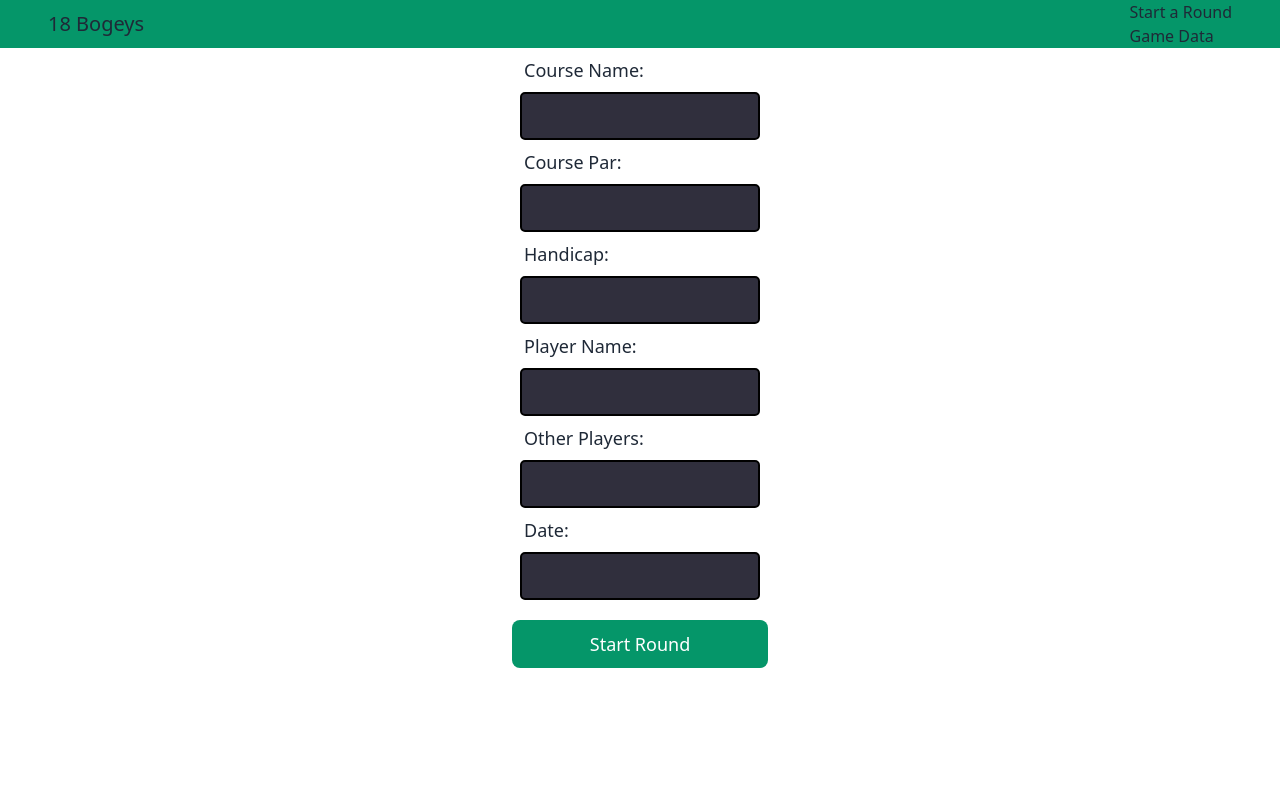
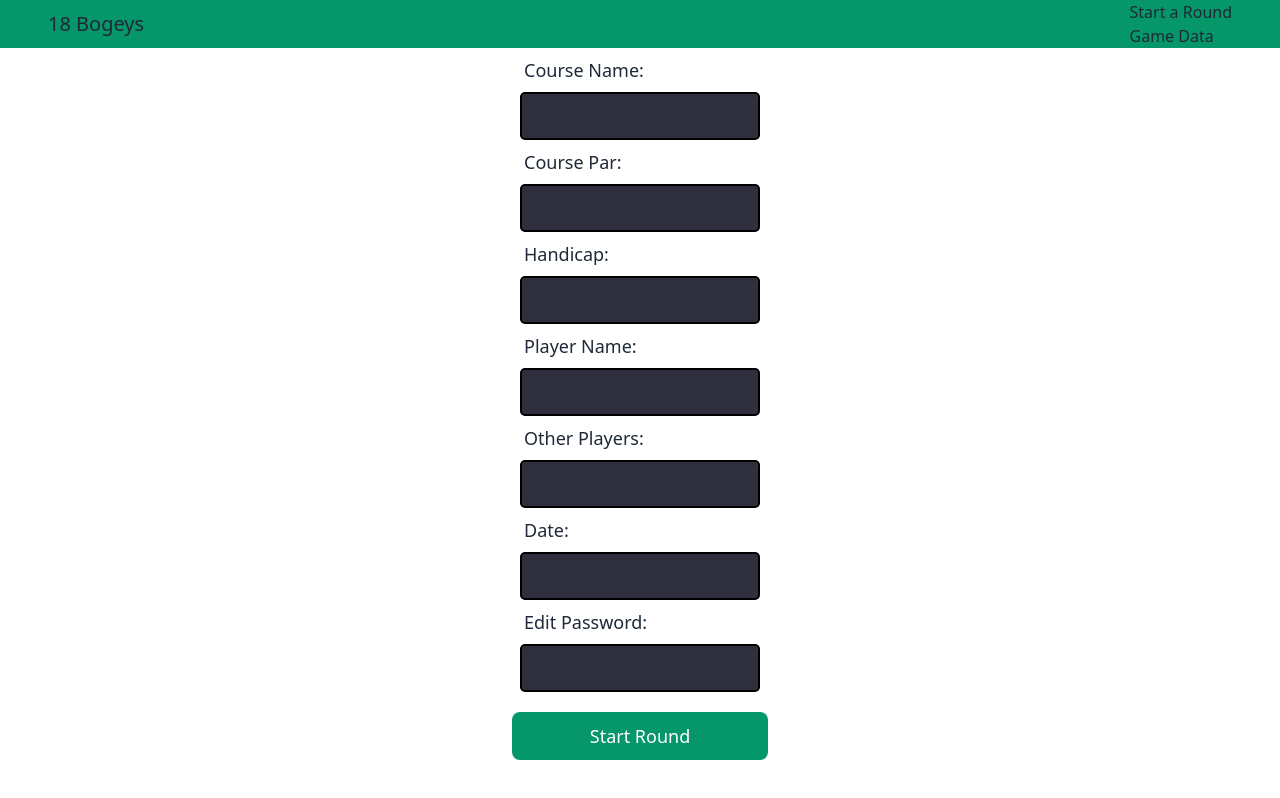
Before and after one commit to MattMoyka/18-Bogeys, a React (Create React App) app in the folder client/: page /newround in a window 1280 px wide. Shown: the top 798 px of the page. Built offline with nearby package versions, Linux system fonts and the light colour scheme; no server answers.

Commit message:
commiting before trying to implement modal

```diff
--- a/client/package.json
+++ b/client/package.json
@@ -11,6 +11,7 @@
     "daisyui": "^1.14.0",
     "react": "^17.0.2",
     "react-dom": "^17.0.2",
+    "react-modal": "^3.14.3",
     "react-router-dom": "^5.3.0",
     "react-scripts": "4.0.3",
     "web-vitals": "^1.1.2"
--- a/client/public/index.html
+++ b/client/public/index.html
@@ -1,14 +1,12 @@
 <!DOCTYPE html>
 <html lang="en">
+
 <head>
   <meta charset="utf-8" />
-    <link rel="icon" href="%PUBLIC_URL%/favicon.ico" />
+  <link rel="icon" href="%PUBLIC_URL%/favicon-32x32.png" />
   <meta name="viewport" content="width=device-width, initial-scale=1" />
   <meta name="theme-color" content="#000000" />
-    <meta
-      name="description"
-      content="Web site created using create-react-app"
-    />
+  <meta name="description" content="golf game tracker" />
   <link rel="apple-touch-icon" href="%PUBLIC_URL%/logo192.png" />
   <!--
       manifest.json provides metadata used when your web app is installed on a
@@ -24,8 +22,9 @@
       work correctly both with client-side routing and a non-root public URL.
       Learn how to configure a non-root public URL by running `npm run build`.
     -->
-    <title>React App</title>
+  <title>18 Bogeys</title>
 </head>
+
 <body>
   <noscript>You need to enable JavaScript to run this app.</noscript>
   <div id="root"></div>
@@ -40,4 +39,5 @@
       To create a production bundle, use `npm run build` or `yarn build`.
     -->
 </body>
+
 </html>
--- a/client/src/Forms/NewroundForm.jsx
+++ b/client/src/Forms/NewroundForm.jsx
@@ -51,6 +51,14 @@ export default function NewroundForm(props) {
           value={props.date}
           onChange={(e) => props.setDate(e.target.value)} />
       </div>
+      <div className="form-control">
+        <label className="label">Edit Password:</label>
+        <input
+          className="input input-success input-bordered w-60"
+          type='text'
+          value={props.password}
+          onChange={(e) => props.setPassword(e.target.value)} />
+      </div>
       <button className='text-white w-64 h-12 bg-green-600 my-5 rounded-lg'>Start Round</button>
     </form >
   )
--- a/client/src/Forms/ScorecardForm.jsx
+++ b/client/src/Forms/ScorecardForm.jsx
@@ -10,7 +10,7 @@ export default function ScorecardForm(props) {
           <div>1</div><div>2</div><div>3</div><div>4</div><div>5</div><div>6</div><div>7</div><div>8</div><div>9</div>
         </div>
         <div className='flex justify-evenly'>
-          <input className='w-7 border-4 border-black text-black' type='text' value={props?.one} onChange={e => props.setOne(e.target.value)} />
+          <input className='w-7 border-4 border-black text-black' autoFocus type='text' value={props?.one} onChange={e => props.setOne(e.target.value)} />
           <input className='w-7 border-4 border-black text-black' type='text' value={props?.two} onChange={e => props.setTwo(e.target.value)} />
           <input className='w-7 border-4 border-black text-black' type='text' value={props?.three} onChange={e => props.setThree(e.target.value)} />
           <input className='w-7 border-4 border-black text-black' type='text' value={props?.four} onChange={e => props.setFour(e.target.value)} />
--- a/client/src/components/Scorecarddisplay.jsx
+++ b/client/src/components/Scorecarddisplay.jsx
@@ -19,6 +19,7 @@ const config = {
 export default function Scorecarddisplay() {
   const [game, setGame] = useState('')
   const { id } = useParams()
+  const [passwordInput, setPasswordInput] = useState('')
 
   useEffect(() => {
     const fetchGame = async () => {
@@ -38,7 +39,11 @@ export default function Scorecarddisplay() {
       <h1>Played with: {game.fields?.otherPlayers}</h1>
       <h1>Course par: {game.fields?.coursePar}</h1>
       <h1> {game.fields?.playerName}'s score: {game.fields?.total}</h1>
-      <Link to={`${game.id}/edit`} ><button className='btn btn-accent btn-active' role="button" aria-pressed="true">Edit Game</button></Link>
+      if ({game.fields?.password} === {passwordInput}) {
+        <Link to={`${game.id}/edit`} ><button className='btn btn-accent btn-active' role="button" aria-pressed="true">Edit Game</button></Link>
+      } else {
+        alert('wrong password')
+      }
     </div>
   )
 }
```
Also changed, not shown: client/public/favicon-32x32.png (added), 1 other file (tests, documents, lock files or other folders). Lines whose indentation alone changed are shown as unchanged.
